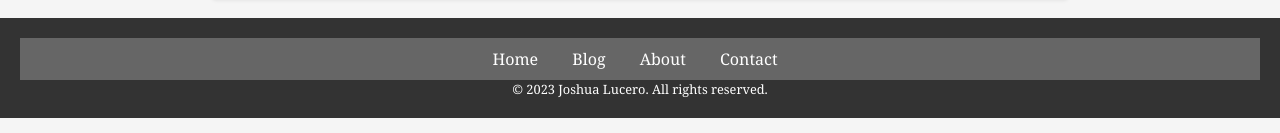
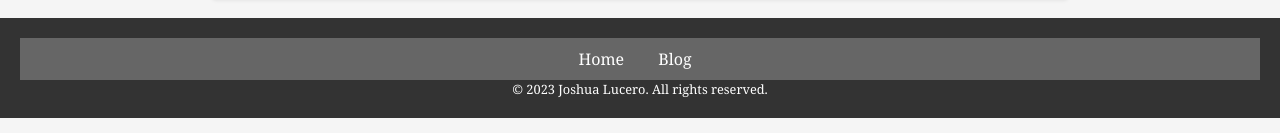
Before and after one commit to writerjoshua/basichtml, a plain HTML site: page blog.html in a window 1280 px wide. Shown: the part 619-752 px from the top of the page. Drawn offline with Linux system fonts and the light colour scheme; no server answers; a script that the page names is missing; files whose address does not match are found by name.

Commit message:
Update blog.html

```diff
--- a/blog.html
+++ b/blog.html
@@ -59,8 +59,6 @@
       <ul>
         <li><a href="index.html">Home</a></li>
         <li><a href="blog.html">Blog</a></li>
-        <li><a href="about.html">About</a></li>
-        <li><a href="contact.html">Contact</a></li>
       </ul>
     </nav>
     <p>&copy; 2023 Joshua Lucero. All rights reserved.</p>
```
